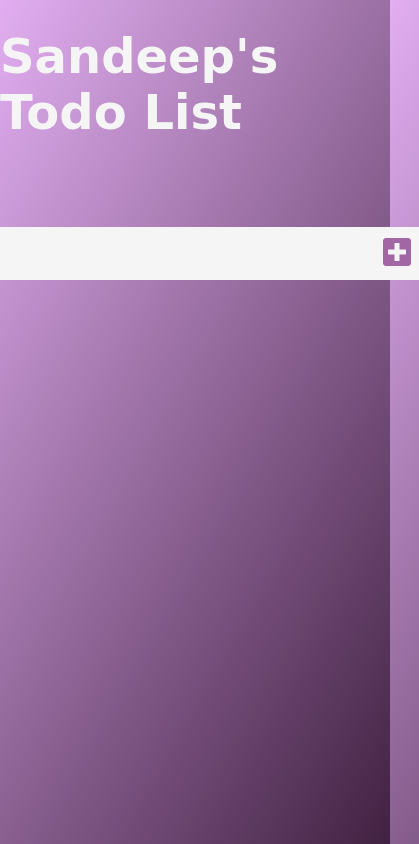
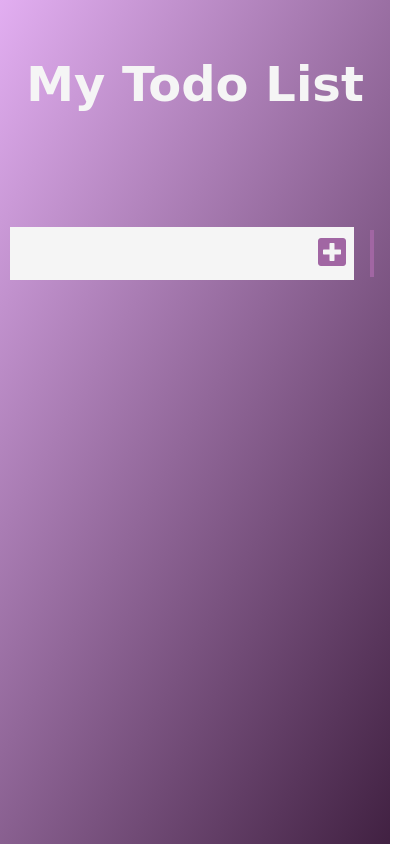
Before and after one commit to Sandeep-DCI/Todo-list, a plain HTML site: page index.html in a window 390 px wide. Shown: the whole page, 419 px wide, since content can reach past the window. Drawn offline with Linux system fonts and the light colour scheme; a web font is replaced by a local one.

Commit message:
added mediaquery

```diff
--- a/index.html
+++ b/index.html
@@ -12,7 +12,7 @@
 </head>
 <body>
     <header>
-        <h1>Sandeep's Todo List</h1>
+        <h1>My Todo List</h1>
     </header>
 
     <form>
--- a/style.css
+++ b/style.css
@@ -130,3 +130,12 @@ select {
     background: whitesmoke;
     color: #a166a3;
 }
+
+
+@media (max-width: 468px) {
+
+    form input {
+        margin-left: 10px;
+        max-width: 300px;
+    }
+  }
```
